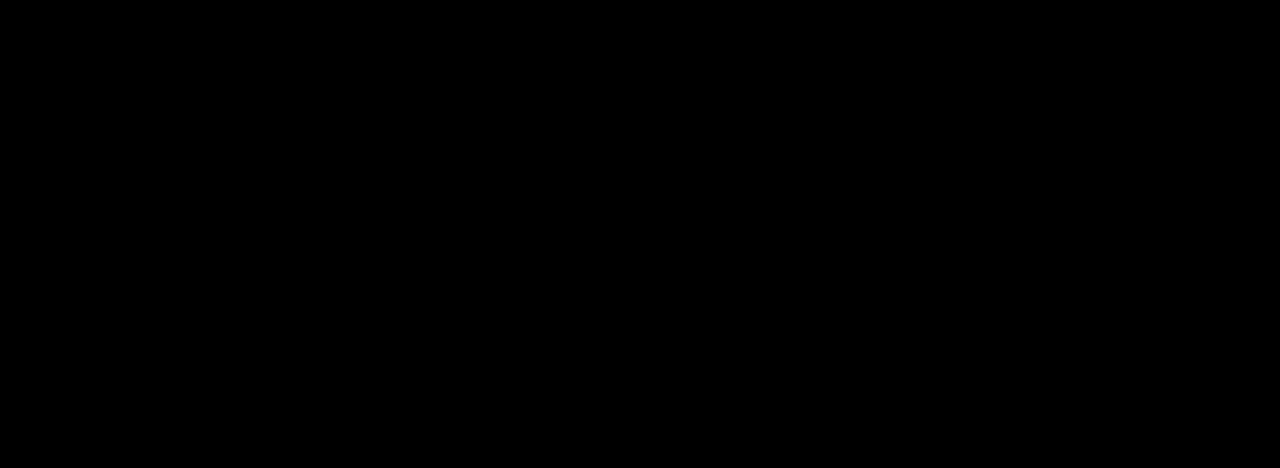
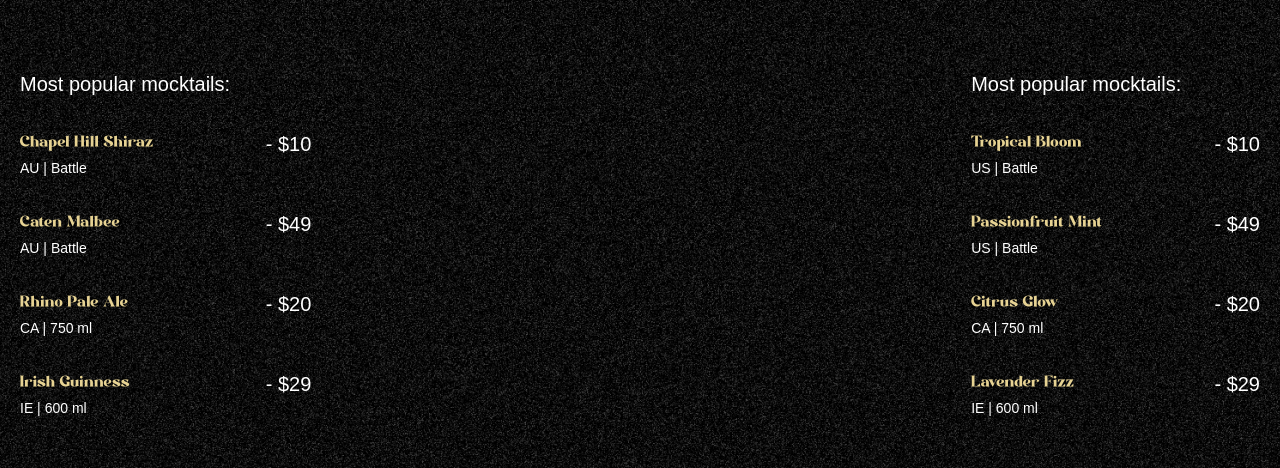
Before and after one commit to mecycle/gsap_cocktail, a React (Vite) app: page / in a window 1280 px wide. Shown: the part 890-1358 px from the top of the page. Built offline with nearby package versions, Linux system fonts and the light colour scheme; a web font is replaced by a local one.

Commit message:
implement cocktails section

```diff
--- a/src/App.jsx
+++ b/src/App.jsx
@@ -2,6 +2,7 @@
 import gsap from 'gsap';
 import Navbar from './component/Navbar';
 import Hero from './component/Hero';
+import Cocktails from './component/Cocktails';
 
 gsap.registerPlugin(ScrollTrigger, SplitText);
 
@@ -10,7 +11,7 @@
     <main>
       <Navbar />
       <Hero />
-      <div className='h-dvh bg-black'></div>
+      <Cocktails />
     </main>
   );
 }
--- /dev/null
+++ b/src/component/Cocktails.jsx
@@ -0,0 +1,62 @@
+import React from "react";
+import { cocktailLists, mockTailLists } from "../../constants";
+import { useGSAP } from "@gsap/react";
+import gsap from "gsap";
+
+const Cocktails = () => {
+    useGSAP(() => {
+        const parallaxTimeline = gsap.timeline({
+            scrollTrigger: {
+                trigger: "#cocktails",
+                start: "top 30%",
+                end: "bottom 80%",
+                scrub: true,
+            }
+        });
+        parallaxTimeline
+            .from("#c-left-leaf", {
+                x: -100, y: 100
+            })
+            .from("#c-right-leaf", {
+                x: 100, y: 100
+            });
+    })
+
+    return (
+        <section id="cocktails" className="noisy">
+            <img src="/images/cocktail-left-leaf.png" alt="l-leaf" id="c-left-leaf" />
+            <img src="/images/cocktail-right-leaf.png" alt="r-leaf" id="c-right-leaf" />
+            <div className="list">
+                <div className="popular">
+                    <h2>Most popular mocktails:</h2>
+                    <ul>
+                        {cocktailLists.map(({ name, country, detail, price }) => (
+                            <li key={name}>
+                                <div className="md:me-28">
+                                    <h3>{name}</h3>
+                                    <p>{country} | {detail}</p>
+                                </div>
+                                <span>- {price}</span>
+                            </li>
+                        ))}
+                    </ul>
+                </div>
+                <div className="loved">
+                    <h2>Most popular mocktails:</h2>
+                    <ul>
+                        {mockTailLists.map(({ name, country, detail, price }) => (
+                            <li key={name}>
+                                <div className="md:me-28">
+                                    <h3>{name}</h3>
+                                    <p>{country} | {detail}</p>
+                                </div>
+                                <span>- {price}</span>
+                            </li>
+                        ))}
+                    </ul>
+                </div>
+            </div>
+        </section>
+    )
+}
+export default Cocktails;
```
